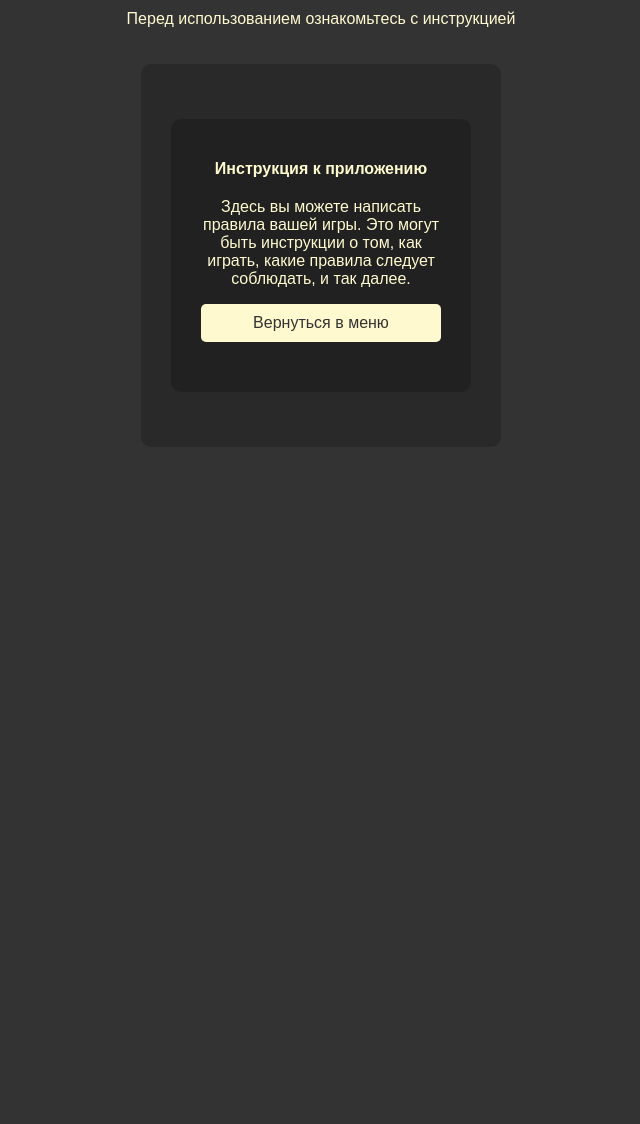
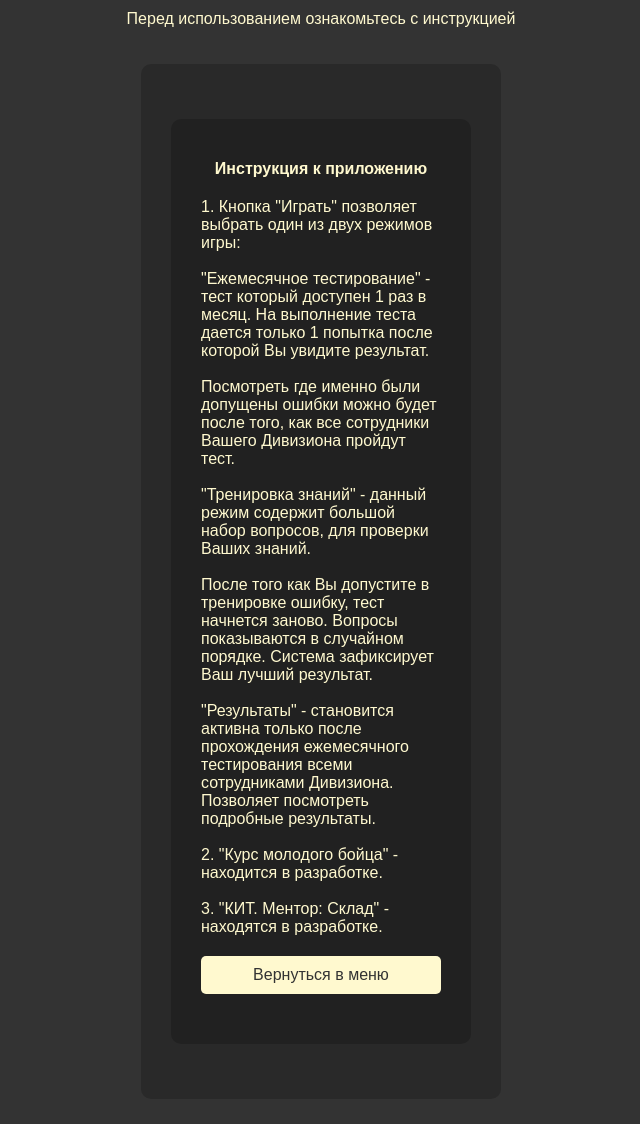
Before and after one commit to dvachhero/storage_game, a Django app: page /rules/ in a window 1280 px wide. Shown: the part 281-1405 px from the top of the page, without its empty margins (319-959 px from the left). Before the commit the page ends 673 px from the top, so only its background shows below. Run offline with Django 5.2, Linux system fonts and the light colour scheme; the visitor is signed in with stand-in values (Sample User, id 1).

Commit message:
Добавил КИТ.Ментор

```diff
--- a/storage_game/storage_game/templates/rules.html
+++ b/storage_game/storage_game/templates/rules.html
@@ -8,7 +8,14 @@
 {% block content %}
     <div class="container">
         <h1>Инструкция к приложению</h1>
-        <p>Здесь вы можете написать правила вашей игры. Это могут быть инструкции о том, как играть, какие правила следует соблюдать, и так далее.</p>
+        <p style="text-align: left; margin-bottom: 20px;">1. Кнопка "Играть" позволяет выбрать один из двух режимов игры: <br> <br>
+            "Ежемесячное тестирование" - тест который доступен 1 раз в месяц. На выполнение теста дается только 1 попытка после которой Вы увидите результат. <br> <br>
+            Посмотреть где именно были допущены ошибки можно будет после того, как все сотрудники Вашего Дивизиона пройдут тест. <br> <br>
+            "Тренировка знаний" - данный режим содержит большой набор вопросов, для проверки Ваших знаний.<br> <br>
+            После того как Вы допустите в тренировке ошибку, тест начнется заново. Вопросы показываются в случайном порядке. Система зафиксирует Ваш лучший результат. <br> <br>
+            "Результаты" - становится активна только после прохождения ежемесячного тестирования всеми сотрудниками Дивизиона. Позволяет посмотреть подробные результаты. <br> <br>
+            2. "Курс молодого бойца" - находится в разработке. <br> <br>
+            3. "КИТ. Ментор: Склад" - находятся в разработке.</p>
         <button onclick="window.location.href='{% url 'home' %}'">Вернуться в меню</button>
     </div>
 {% endblock %}
```
